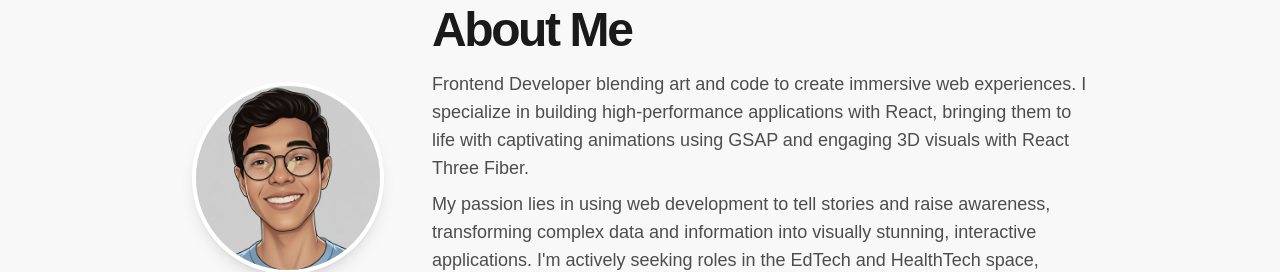
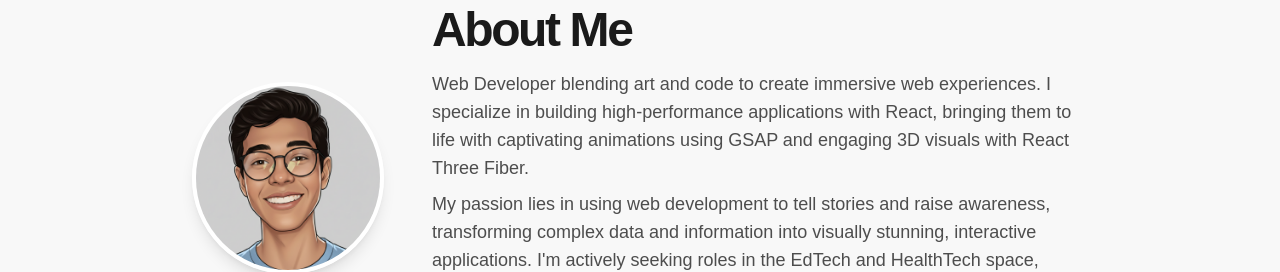
Before and after one commit to yoampies/portfoflio, a React (Vite) app: page /about in a window 1280 px wide. Shown: the part 131-403 px from the top of the page. Built offline with nearby package versions, Linux system fonts and the light colour scheme.

Commit message:
Changed description

```diff
--- a/src/sections/About.jsx
+++ b/src/sections/About.jsx
@@ -42,7 +42,7 @@ function About() { // Defines the 'About' functional component.
               </div>
               <div className="text-center md:text-left"> {/* Container for the text content. */}
                 <h1 className="text-4xl font-bold text-[#1a1a1a] tracking-tighter sm:text-5xl">About Me</h1> {/* Main heading for the section. */}
-                <p className="mt-4 text-lg text-[#4d4d4d]">Frontend Developer blending art and code to create immersive web experiences. I specialize in building high-performance applications with React, bringing them to life with captivating animations using GSAP and engaging 3D visuals with React Three Fiber.</p> {/* First paragraph describing the developer's role and primary skills. */}
+                <p className="mt-4 text-lg text-[#4d4d4d]">Web Developer blending art and code to create immersive web experiences. I specialize in building high-performance applications with React, bringing them to life with captivating animations using GSAP and engaging 3D visuals with React Three Fiber.</p> {/* First paragraph describing the developer's role and primary skills. */}
                 <p className="mt-2 text-lg text-[#4d4d4d]">My passion lies in using web development to tell stories and raise awareness, transforming complex data and information into visually stunning, interactive applications. I'm actively seeking roles in the EdTech and HealthTech space, where I can use my skills to make important information accessible and impactful.</p> {/* Second paragraph elaborating on passion and career goals. */}
                 <div className="mt-6 flex justify-center md:justify-start gap-4"> {/* Container for social media links. */}
                   <a className="text-[#4d4d4d] hover:text-[#13ecc8] transition-colors" href="https://github.com/yoampies"><FaGithub size={24} /></a> {/* GitHub link with icon and hover effect. */}
```
Also changed, not shown: 1 other file (tests, documents, lock files or other folders).
